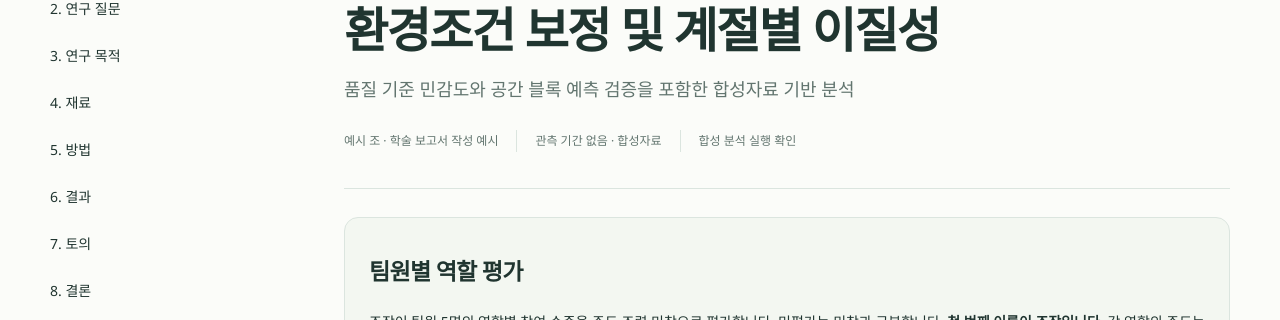
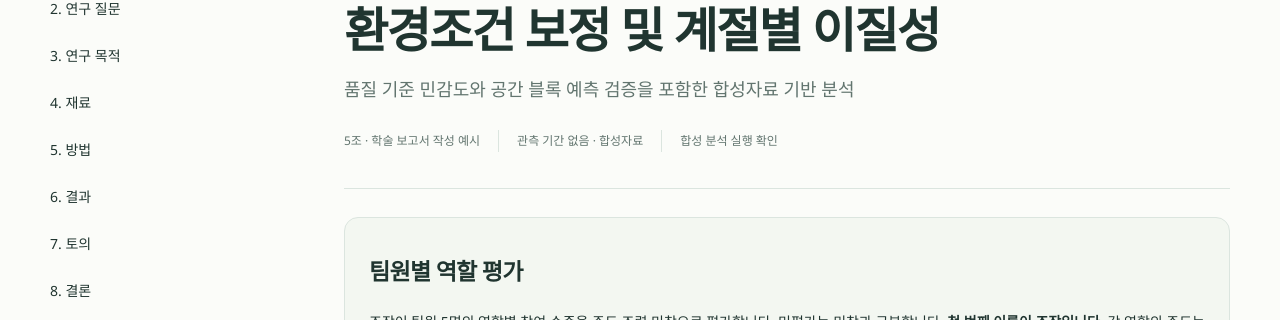
Before and after one commit to chasooin/class2026_02_surveying2_team5, a Jekyll site: the page built from docs/index.md, in a window 1280 px wide and 900 px high. Shown: the part 243-563 px from the top of the window. Built offline with Jekyll 4.4.1, drawn with Linux system fonts in a browser that asks for light colours.

Commit message:
Update index.md

```diff
--- a/docs/index.md
+++ b/docs/index.md
@@ -3,7 +3,7 @@ layout: report
 advanced: true
 title: "녹지–지표면 온도 관계의<br>환경조건 보정 및 계절별 이질성"
 subtitle: "품질 기준 민감도와 공간 블록 예측 검증을 포함한 합성자료 기반 분석"
-team: "예시 조 · 학술 보고서 작성 예시"
+team: "5조 · 학술 보고서 작성 예시"
 period: "관측 기간 없음 · 합성자료"
 status: "합성 분석 실행 확인"
 badge: "DEMO / 실제 관측 결과 아님"
```
